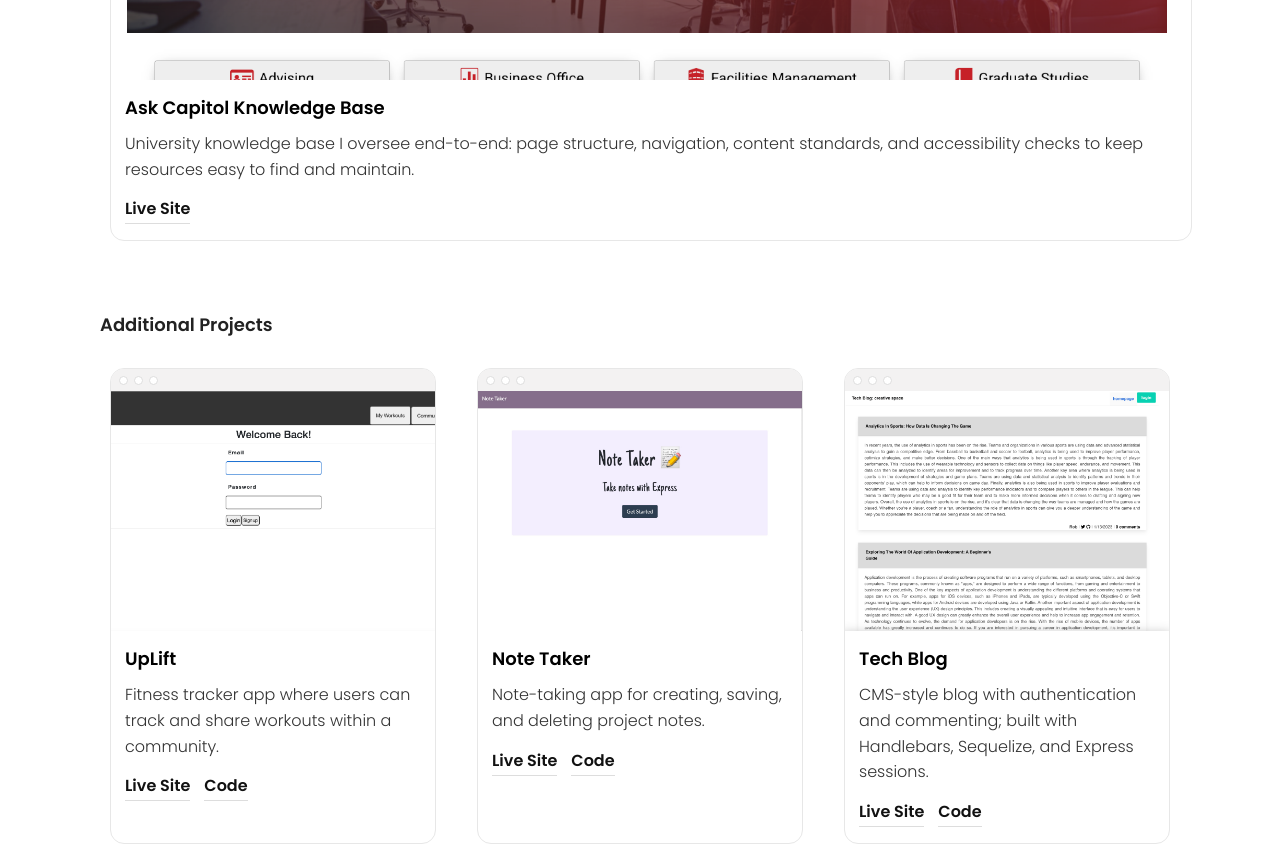
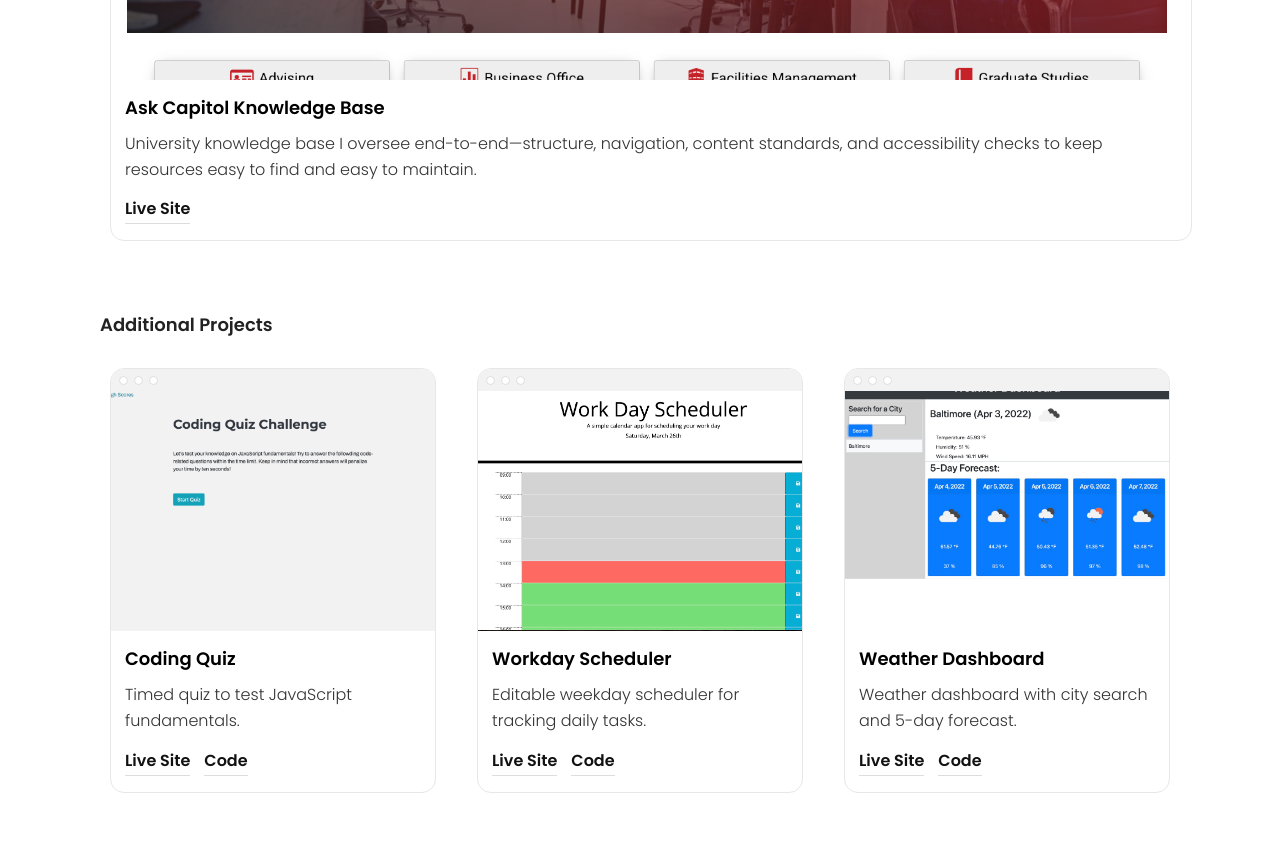
Before and after one commit to Rbenney15/Benney-Portfolio-React, a React (Create React App) app: page / in a window 1280 px wide. Shown: the part 2200-3045 px from the top of the page. Built offline with nearby package versions, Linux system fonts and the light colour scheme.

Commit message:
updated project list and styling

```diff
--- a/src/components/productList/ProductList.jsx
+++ b/src/components/productList/ProductList.jsx
@@ -11,8 +11,8 @@ const ProductList = () => {
       <div className="pl-texts">
         <h2 className="pl-title">Selected Work</h2>
         <p className="pl-desc">
-          A curated selection of work highlighting platform structure,
-          UX-focused layout, and implementation.
+          A curated selection of work showcasing platform structure, UX-focused
+          layout, and implementation.
         </p>
       </div>
 
--- a/src/components/productList/productList.css
+++ b/src/components/productList/productList.css
@@ -17,7 +17,7 @@
 }
 
 .pl-desc {
-  margin: 14px 0px 0px;
+  margin: 14px 0 0;
   font-weight: 300;
   line-height: 1.6;
 }
--- a/src/data.js
+++ b/src/data.js
@@ -1,10 +1,11 @@
 import knowledgebase from "../src/img/knowledgebase.png";
-import uplift from "../src/img/uplift.png";
-import notetaker from "../src/img/notetaker.jpg";
 import codingquiz from "../src/img/codingquiz.png";
 import scheduler from "../src/img/scheduler.jpg";
 import weather from "../src/img/weather.jpg";
-import techblog from "../src/img/techblog.png";
+
+// Curated portfolio list:
+// - Featured: real-world production platform
+// - Selected: only projects that are live
 
 export const products = [
   {
@@ -14,40 +15,11 @@ export const products = [
     img: knowledgebase,
     link: "https://ask.captechu.edu/",
     description:
-      "University knowledge base I oversee end-to-end: page structure, navigation, content standards, and accessibility checks to keep resources easy to find and maintain.",
+      "University knowledge base I oversee end-to-end—structure, navigation, content standards, and accessibility checks to keep resources easy to find and easy to maintain.",
     github: null,
   },
   {
-    id: "uplift",
-    title: "UpLift",
-    img: uplift,
-    link: "https://uplift-srb.herokuapp.com/login",
-    description:
-      "Fitness tracker app where users can track and share workouts within a community.",
-    github: "https://github.com/Rbenney15/UpLift",
-  },
-  {
-    id: "notetaker",
-    title: "Note Taker",
-    img: notetaker,
-    link: "https://note-taker-rbgwu.herokuapp.com",
-    description:
-      "Note-taking app for creating, saving, and deleting project notes.",
-    github: "https://github.com/Rbenney15/note-taker",
-  },
-  {
-    id: "techblog",
-    title: "Tech Blog",
-    img: techblog,
-    link: "https://techblogrbgwu.herokuapp.com/",
-    description:
-      "CMS-style blog with authentication and commenting; built with Handlebars, Sequelize, and Express sessions.",
-    github: "https://github.com/Rbenney15/blog-tech",
-  },
-
-  // OPTIONAL: keep these only if you want more than 3 additional projects
-  {
-    id: "codingquiz",
+    id: "coding-quiz",
     title: "Coding Quiz",
     img: codingquiz,
     link: "https://rbenney15.github.io/coding-quiz/",
@@ -55,7 +27,7 @@ export const products = [
     github: "https://github.com/Rbenney15/coding-quiz",
   },
   {
-    id: "scheduler",
+    id: "workday-scheduler",
     title: "Workday Scheduler",
     img: scheduler,
     link: "https://rbenney15.github.io/workday-scheduler/",
@@ -63,11 +35,11 @@ export const products = [
     github: "https://github.com/Rbenney15/workday-scheduler",
   },
   {
-    id: "weather",
+    id: "weather-dashboard",
     title: "Weather Dashboard",
     img: weather,
     link: "https://rbenney15.github.io/weather-dashboard/",
-    description: "City search weather dashboard with 5-day forecast.",
+    description: "Weather dashboard with city search and 5-day forecast.",
     github: "https://github.com/Rbenney15/weather-dashboard",
   },
 ];
```
